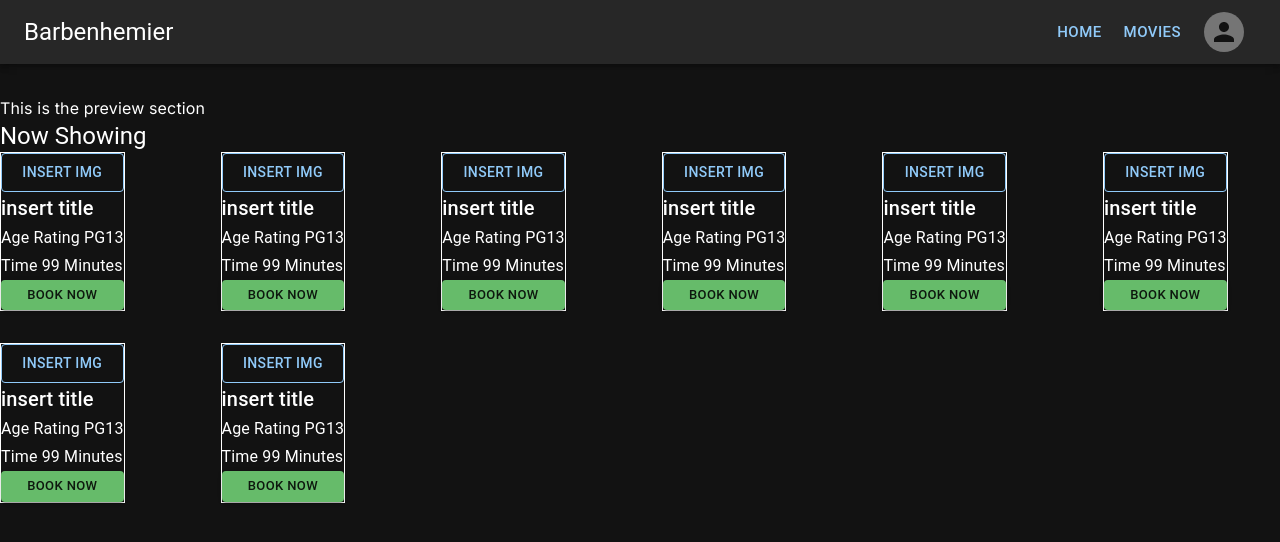
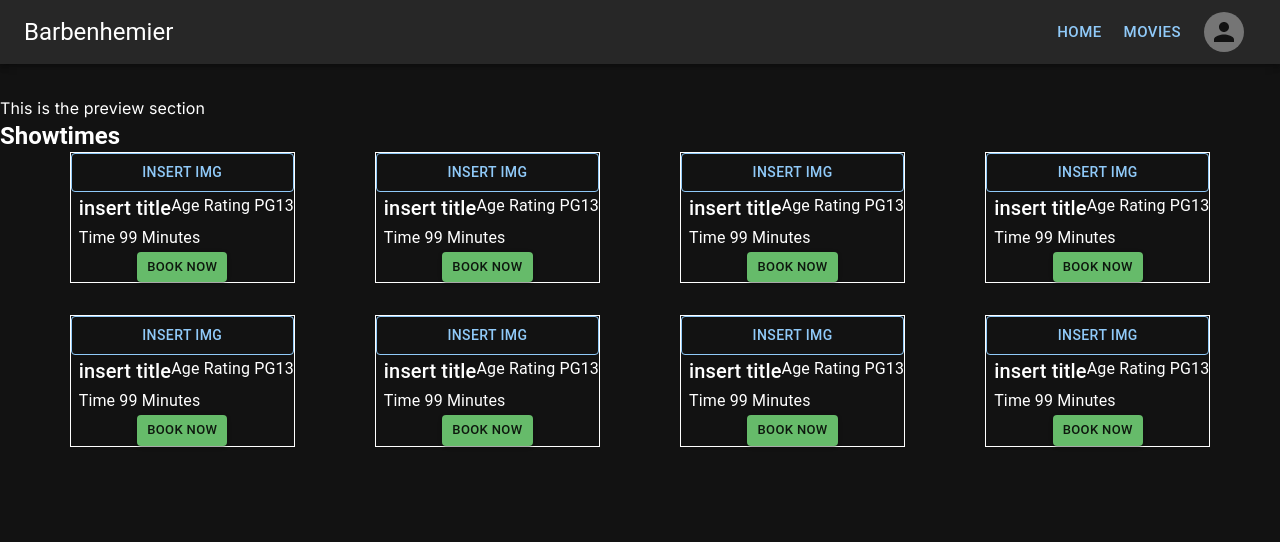
Before and after one commit to EddyEhhh/barbenheimer-frontend, a Next.js app: page / in a window 1280 px wide. Shown: the top 542 px of the page. Built offline with nearby package versions, Linux system fonts and the light colour scheme.

Commit message:
feat: editing Showtime section

```diff
--- a/src/app/components/MovieBox.tsx
+++ b/src/app/components/MovieBox.tsx
@@ -13,20 +13,24 @@ type MovieDetails = {
 const MovieBox = ({title, duration, picture, rating, ageRating} : MovieDetails) => {
     return (
         <Grid>
-            <Box sx ={{display:'flex', flexDirection:'column',border: 1, width:'300', height:'450'}}>
+            <Box sx ={{display:'flex', flexDirection:'column',border:1, width:'320', height:'380'}}>
                 <Button sx= {{display:'flex', backgroundColor: 'secondary.white', border:1, height:'70%', width:'100%'}}>
                     <Box> insert img </Box>
                 </Button>
-                <Box>
-                    <Stack display={"flex"} flexDirection={"column"}>
+
+                <Stack display={"flex"} flexDirection={"column"} sx={{pl:1}}>
+                    <Stack direction='row' display={'flex'} justifyContent={'space-between'}>
                         <Typography variant="h6"> {title} insert title </Typography>
                         <Typography variant="subtitle1"> {ageRating} Age Rating PG13 </Typography>
-                        <Typography variant="subtitle1"> {duration} Time 99 Minutes </Typography>
-                        <Button sx = {{mt:'4'}} variant="contained" color="success"  size="small"> Book now </Button>
                     </Stack>
+                    <Typography variant="subtitle1"> {duration} Time 99 Minutes </Typography>
+                </Stack>
+
+                <Box sx={{display:'flex', justifyContent:'center'}}>
+                    <Button sx = {{mt:'4', display:'flex'}} variant="contained" color="success"  size="small"> Book now </Button>
                 </Box>
+
             </Box>
-
         </Grid>
 
     )
--- a/src/app/components/NowShowing.tsx
+++ b/src/app/components/NowShowing.tsx
@@ -4,9 +4,9 @@ import MovieBox from "./MovieBox";
 const NowShowingMovies = () => {
     return (
         <Box sx = {{pl:'20', pr:'20'}}>
-            <Typography variant = 'h5' sx = {{pb:'20'}  }> Now Showing </Typography>
-            <Box sx = {{width:'100%', height:'fill', backgroundColor: 'transparent'}}>
-                <Grid container columnGap={12} rowGap={4}>
+        <Typography fontWeight='bold'variant = 'h5' sx = {{pb:'30'} }> Showtimes </Typography>
+            <Box sx = {{width:'100%', height:'fill'}}>
+                <Grid container columnGap={10} rowGap={4} alignContent={'center'} justifyContent={'center'}>
                     <MovieBox></MovieBox>
                     <MovieBox></MovieBox>
                     <MovieBox></MovieBox>
@@ -16,7 +16,6 @@ const NowShowingMovies = () => {
                     <MovieBox></MovieBox>
                     <MovieBox></MovieBox>
                 </Grid>
-
             </Box>
         </Box>
     )
--- a/src/app/page.tsx
+++ b/src/app/page.tsx
@@ -7,9 +7,8 @@ export default function Home() {
   <>
     <Box sx = {{display: "flex", flexDirection: "column"}}>
       <Preview></Preview>
-      <Container></Container>
+
       <NowShowingMovies></NowShowingMovies>
-
     </Box>
   </>
   )
```
